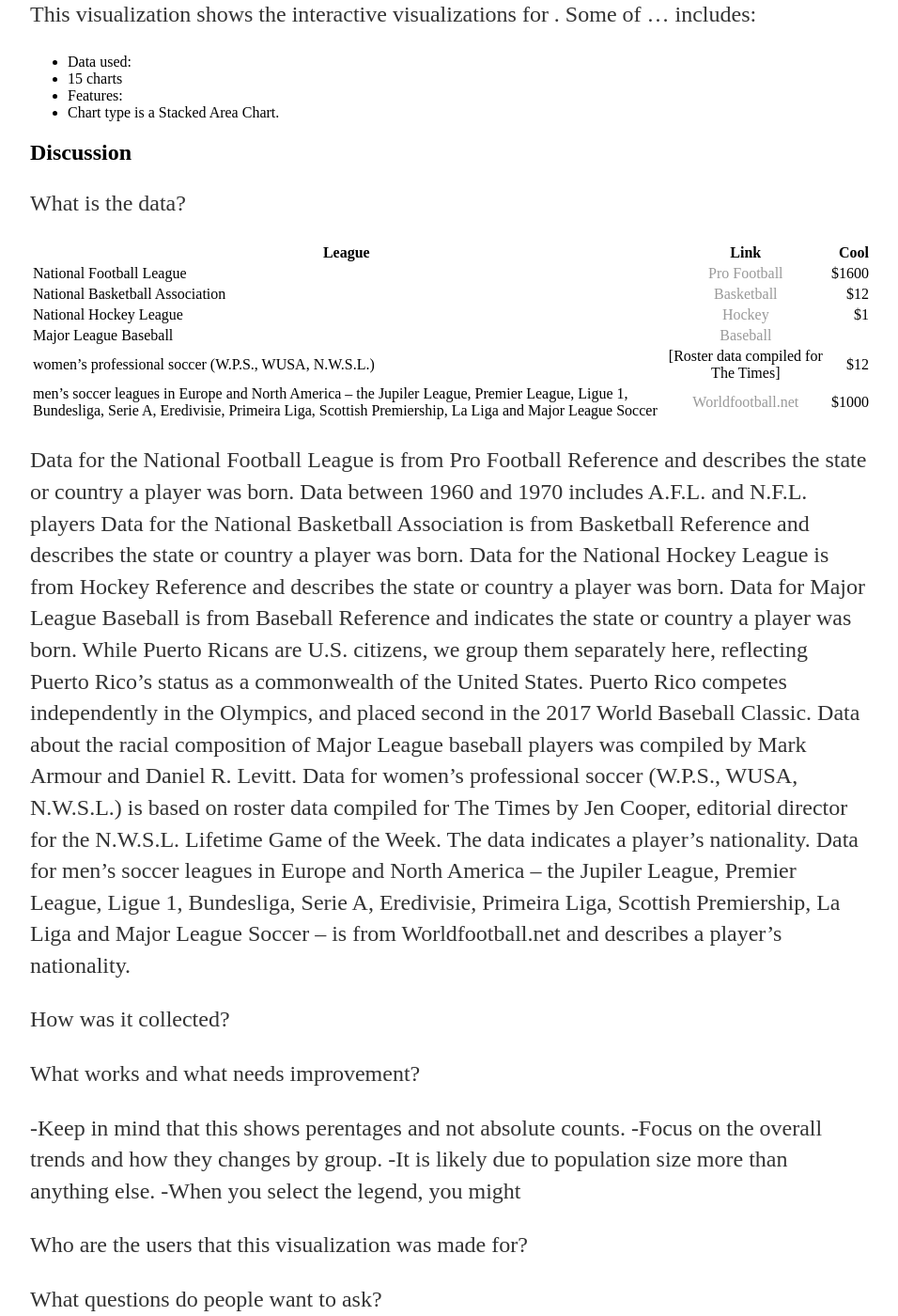
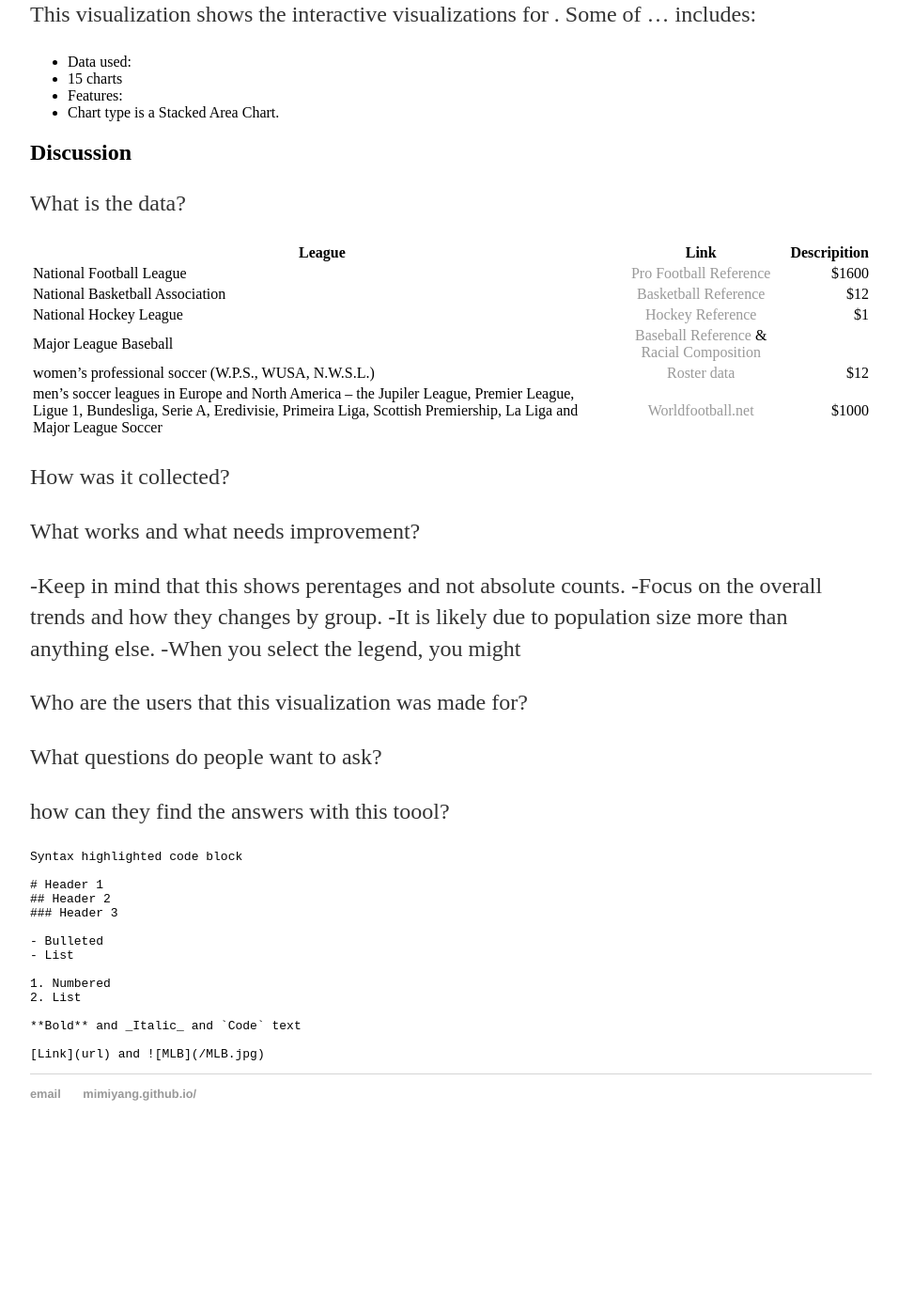
Before and after one commit to mimiyang/mimiyang.github.io, a Jekyll site: the page built from index.md, in a window 1280 px wide and 1400 px high, scrolled down 950 px. Shown: the whole window at 94% size, without its empty margins (160-1116 px from the left). Built offline with Jekyll 4.4.1, drawn with Linux system fonts in a browser that asks for light colours; our own code applies the rules of GitHub Pages for plain Markdown files; after the commit the page ends 2181 px from its top, so only the background shows below that.

Commit message:
change index.md

```diff
--- a/index.md
+++ b/index.md
@@ -23,21 +23,16 @@
 
 What is the data?
 
-|League         | Link            | Cool  |
-| ------------- |:---------------:| -----:|
-| National Football League      | [Pro Football](https://www.pro-football-reference.com/)| $1600 |
-| National Basketball Association      | [Basketball]()        |   $12 |
-| National Hockey League | [Hockey]()       |    $1 |
-| Major League Baseball | [Baseball]()      |     |
-|women’s professional soccer (W.P.S., WUSA, N.W.S.L.)|[Roster data compiled for The Times] |  $12 |
-|men’s soccer leagues in Europe and North America – the Jupiler League, Premier League, Ligue 1, Bundesliga, Serie A, Eredivisie, Primeira Liga, Scottish Premiership, La Liga and Major League Soccer|[Worldfootball.net]()|$1000|
+|League         | Link            | Descripition |
+| ------------- |:---------------:| --------------------:|
+| National Football League      | [Pro Football Reference](https://www.pro-football-reference.com/)| $1600 |
+| National Basketball Association      | [Basketball Reference](https://www.basketball-reference.com/teams/BOS/1961.html)        |   $12 |
+| National Hockey League | [Hockey Reference](https://www.hockey-reference.com/)       |    $1 |
+| Major League Baseball | [Baseball Reference](https://www.baseball-reference.com/) & [Racial Composition](https://sabr.org/bioproj/topic/baseball-demographics-1947-2012)    |     |
+|women’s professional soccer (W.P.S., WUSA, N.W.S.L.)|[Roster data](https://issuu.com/jendesignhouston/docs/nwsalmanac.fall2016.sample) |  $12 |
+|men’s soccer leagues in Europe and North America – the Jupiler League, Premier League, Ligue 1, Bundesliga, Serie A, Eredivisie, Primeira Liga, Scottish Premiership, La Liga and Major League Soccer|[Worldfootball.net](http://www.worldfootball.net/)|$1000|
 
-Data for the National Football League is from Pro Football Reference and describes the state or country a player was born. Data between 1960 and 1970 includes A.F.L. and N.F.L. players
-Data for the National Basketball Association is from Basketball Reference and describes the state or country a player was born.
-Data for the National Hockey League is from Hockey Reference and describes the state or country a player was born.
-Data for Major League Baseball is from Baseball Reference and indicates the state or country a player was born. While Puerto Ricans are U.S. citizens, we group them separately here, reflecting Puerto Rico’s status as a commonwealth of the United States. Puerto Rico competes independently in the Olympics, and placed second in the 2017 World Baseball Classic. Data about the racial composition of Major League baseball players was compiled by Mark Armour and Daniel R. Levitt.
-Data for women’s professional soccer (W.P.S., WUSA, N.W.S.L.) is based on roster data compiled for The Times by Jen Cooper, editorial director for the N.W.S.L. Lifetime Game of the Week. The data indicates a player’s nationality.
-Data for men’s soccer leagues in Europe and North America – the Jupiler League, Premier League, Ligue 1, Bundesliga, Serie A, Eredivisie, Primeira Liga, Scottish Premiership, La Liga and Major League Soccer – is from Worldfootball.net and describes a player’s nationality.
+
 
 How was it collected?
 
```
